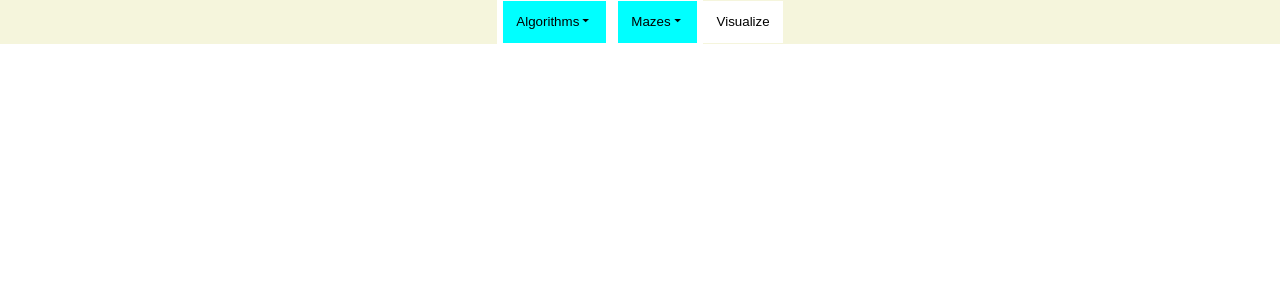
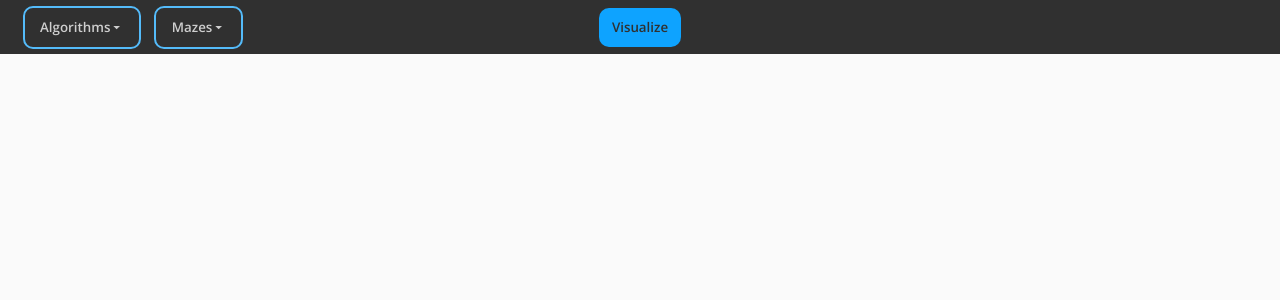
Before and after one commit to dfoltynski/pathfinding-visualiser, a React (Create React App) app: page / in a window 1280 px wide. Shown: the top 300 px of the page. Built offline with nearby package versions, Linux system fonts and the light colour scheme.

Commit message:
navbar stylised

```diff
--- a/src/App.css
+++ b/src/App.css
@@ -1,4 +1,10 @@
 /* background-color: #282c34; */
+@import url("https://fonts.googleapis.com/css2?family=Open+Sans:wght@300;400;600&display=swap");
+
+* {
+  font-family: "Open Sans", sans-serif;
+}
+
 button {
   border: none;
   background-color: #fff;
@@ -8,22 +14,57 @@ nav {
   display: flex;
   justify-content: center;
   align-items: center;
-  background-color: beige;
+  background-color: rgb(48, 48, 48);
+  height: 3.4rem;
+  position: relative;
+}
+
+.options {
+  position: absolute;
+  margin: 0 1em;
+  left: 0;
+}
+
+.options__nav__button--dropdown {
+  border: 2px rgb(84, 187, 250) solid;
+  margin: 0 0.5em;
+  background-color: transparent;
+  color: rgb(206, 206, 206);
+  font-weight: 600;
+  border-radius: 10px;
+
+  transition: 0.2s ease-in-out;
+}
+
+.options__nav__button--dropdown:hover {
+  background-color: rgb(84, 187, 250);
+  color: rgb(48, 48, 48);
 }
 
 .options__nav__button__content {
-  padding: 1em;
+  padding: 0.7em;
 
   display: flex;
 
+  align-items: center;
   cursor: pointer;
-  background-color: aqua;
-}
-
-.nav__button__content:hover {
-  background-color: #e4e3e3;
 }
 
 .nav__button--activate {
-  padding: 1em;
+  cursor: pointer;
+  border-radius: 10px;
+  font-weight: 600;
+
+  padding: 0.8em 1em;
+
+  background-color: rgb(14, 163, 255);
+  transition: 0.2s ease-in-out;
 }
+
+.nav__button__content {
+  color: rgb(48, 48, 48);
+}
+
+.nav__button--activate:hover {
+  background-color: rgb(10, 145, 230);
+}
--- a/src/index.css
+++ b/src/index.css
@@ -1,13 +1,14 @@
 body {
   margin: 0;
-  font-family: -apple-system, BlinkMacSystemFont, 'Segoe UI', 'Roboto', 'Oxygen',
-    'Ubuntu', 'Cantarell', 'Fira Sans', 'Droid Sans', 'Helvetica Neue',
+  background-color: rgb(250, 250, 250);
+  font-family: -apple-system, BlinkMacSystemFont, "Segoe UI", "Roboto", "Oxygen",
+    "Ubuntu", "Cantarell", "Fira Sans", "Droid Sans", "Helvetica Neue",
     sans-serif;
   -webkit-font-smoothing: antialiased;
   -moz-osx-font-smoothing: grayscale;
 }
 
 code {
-  font-family: source-code-pro, Menlo, Monaco, Consolas, 'Courier New',
+  font-family: source-code-pro, Menlo, Monaco, Consolas, "Courier New",
     monospace;
 }
```
